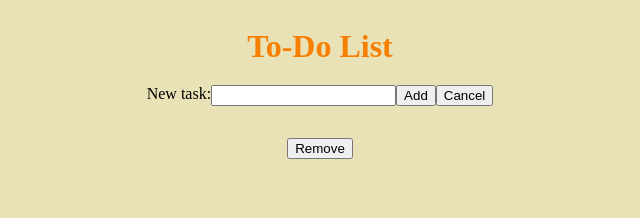
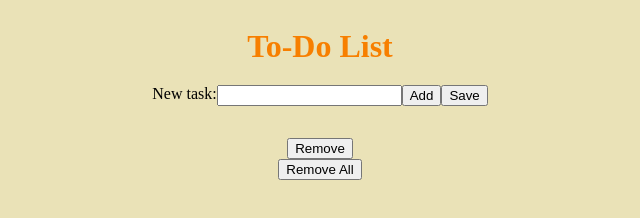
Before and after one commit to c-cardie/InteractiveToDoListWithGUI, a plain HTML site: page index.html in a window 1280 px wide. Shown: the whole page, without its empty margins (320-960 px from the left). Drawn offline with Linux system fonts and the light colour scheme.

Commit message:
Added a "Remove All" button

```diff
--- a/index.html
+++ b/index.html
@@ -19,7 +19,7 @@
         <label>New task:</label><br>
         <input type="text" name="new task" id="new_task"><br>
         <button id="Add">Add</button>
-        <button>Cancel</button>
+        <button onclick="save()">Save</button>
     </div>
 
     <ul id="list">
@@ -34,6 +34,10 @@
         <button id="Remove">Remove</button>
     </div>
 
+    <div class="Remove all">
+        <button id="Remove All">Remove All</button>
+    </div>
+
     <script src="index.js"></script>
 </body>
 </html>
```
